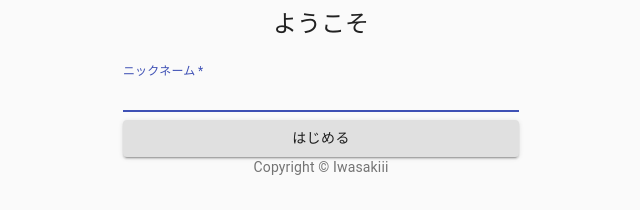
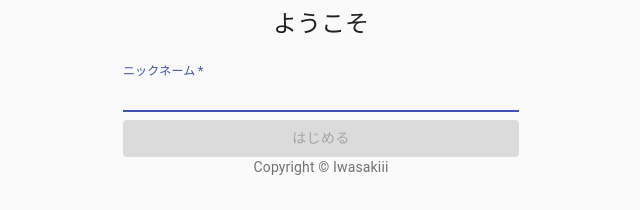
Before and after one commit to Yoshiyuki-Iwasaki/chater, a React (Create React App) app: page / in a window 1280 px wide. Shown: the top 210 px of the page, without its empty margins (319-959 px from the left). Built offline with nearby package versions, Linux system fonts and the light colour scheme.

Commit message:
[fix] ボタン入力がないときdisableに制御

```diff
--- a/src/components/App.js
+++ b/src/components/App.js
@@ -4,6 +4,6 @@ import SignIn from './SignIn.js'
 
 export default () => {
   const [name, setName] = useState('');
-  console.log({ name });
+  // console.log({ name });
   return <SignIn setName={setName} />;
 };
--- a/src/components/SignIn.js
+++ b/src/components/SignIn.js
@@ -1,4 +1,4 @@
-import * as React from 'react';
+import React, {useEffect, useState} from 'react';
 import Button from '@material-ui/core/Button';
 import CssBaseline from '@material-ui/core/CssBaseline';
 import TextField from '@material-ui/core/TextField';
@@ -20,6 +20,17 @@ function Copyright(props) {
 }
 
 export default function SignIn({ setName }) {
+  const [disabled, setDisabled] = useState(true);
+  const [string, setString] = useState('');
+  console.log({ disabled, string });
+
+  // stringが変化したタイミングで発火,文字が入力された時のみdisabledを削除する
+  useEffect(
+    () => {
+      const disabled = string === '';
+      setDisabled(disabled);
+    }, [string]);
+
   return (
     <Container component="main" maxWidth="xs">
       <CssBaseline />
@@ -50,8 +61,15 @@ export default function SignIn({ setName }) {
             label="ニックネーム"
             name="name"
             autoFocus
+            onChange={(e) => setString(e.target.value)}
           />
-          <Button type="submit" fullWidth variant="contained" sx={{ mt: 3, mb: 2 }}>
+          <Button
+            disabled={disabled} // ボタンの初期値をdisabledにする
+            type="submit"
+            fullWidth
+            variant="contained"
+            sx={{ mt: 3, mb: 2 }}
+          >
             はじめる
           </Button>
         </Box>
```
